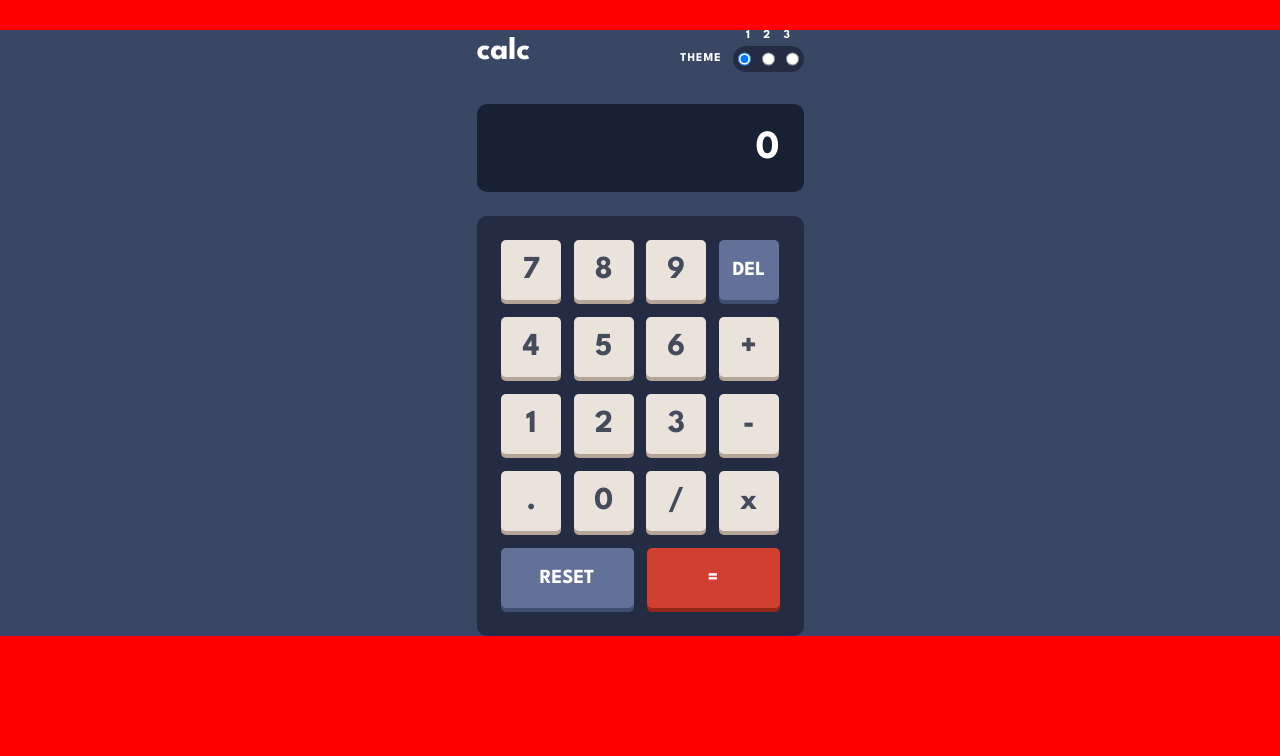
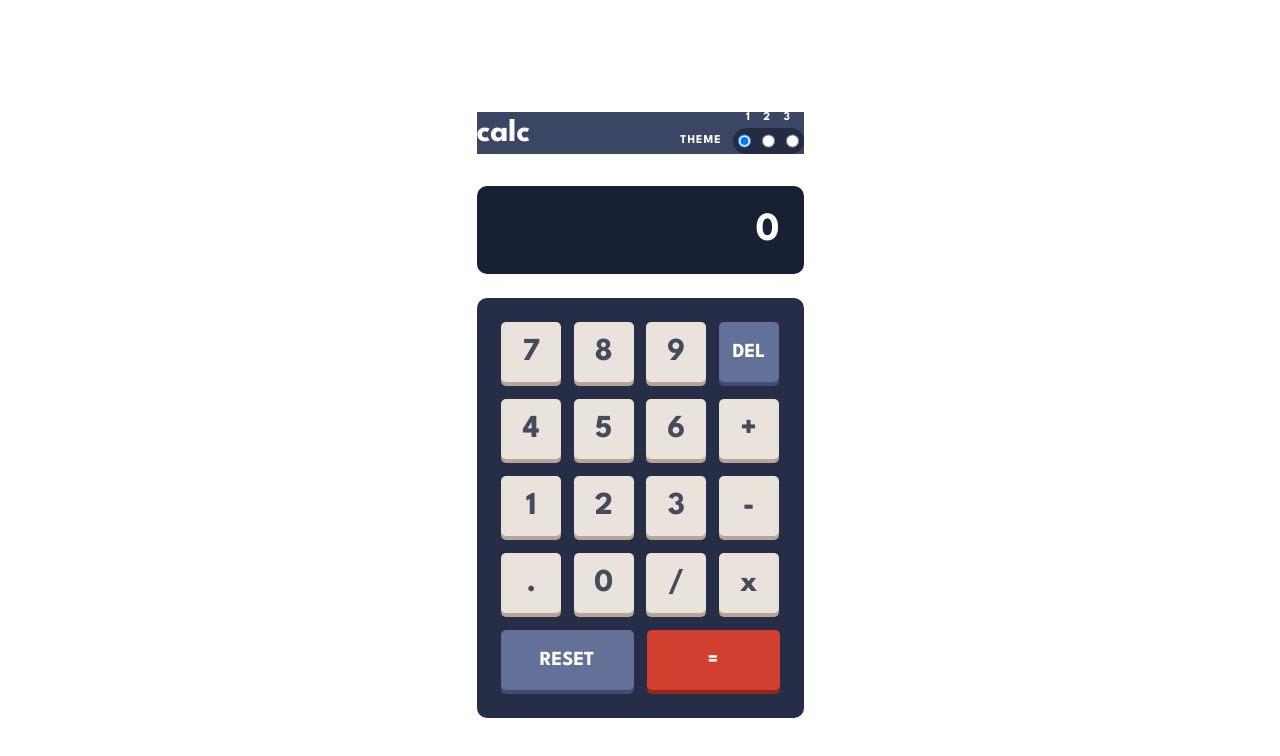
Before and after one commit to kashifawan981/calculator-app, a React (Create React App) app: page / in a window 1280 px wide. Shown: the top 756 px of the page. Built offline with nearby package versions, Linux system fonts and the light colour scheme.

Commit message:
:lipstick: keypad comp theme changing, calcbutton comp some buttons changes, some other dont, still working on that

```diff
--- /dev/null
+++ b/public/background-themes.css
@@ -0,0 +1,15 @@
+.theme1 {
+  background-color: var(--background-main-theme1);
+}
+
+.theme2 {
+  background-color: var(--background-main-theme2);
+}
+
+.theme3 {
+  background-color: var(--background-main-theme3);
+}
+
+#root {
+  margin: auto;
+}
--- a/public/index.html
+++ b/public/index.html
@@ -9,6 +9,7 @@
       name="description"
       content="Calculator APP - Frontend Mentor Challenge"
     />
+    <link rel="stylesheet" type="text/css" href="./background-themes.css">
 
     <!-- Google Fonts -->
     <link rel="preconnect" href="https://fonts.googleapis.com" />
--- a/src/App.js
+++ b/src/App.js
@@ -57,6 +57,7 @@ function App() {
         handleButtonClick={handleButtonClick}
         handleDelete={handleDelete}
         handleReset={handleReset}
+        theme={theme}
       />
     </div>
   );
--- a/src/App.module.css
+++ b/src/App.module.css
@@ -1,48 +1,53 @@
 :root {
   /* theme 1 */
-  --background-main-theme1: hsl(222, 26%, 31%);
+  --background-main-theme1: hsl(223, 26%, 31%);
   --background-toggle-keypad-theme1: hsl(223, 31%, 20%);
   --background-screen-theme1: hsl(224, 36%, 15%);
+  --background-keypad-theme1: hsl(224, 30%, 21%);
   --key-background1-theme1: hsl(225, 21%, 49%);
   --key-shadow1-theme1: hsl(224, 28%, 35%);
   --key-background2-theme1: hsl(6, 63%, 50%);
-  --key-shadow2-theme1:  hsl(6, 70%, 34%);
+  --key-shadow2-theme1: hsl(6, 70%, 34%);
   --key-background3-theme1: hsl(30, 25%, 89%);
   --key-shadow3-theme1: hsl(28, 16%, 65%);
   --text1-theme1: hsl(221, 14%, 31%);
   --text2-theme1: hsl(0, 0%, 100%);
+
   /* theme 2 */
   --background-main-theme2: hsl(0, 0%, 90%);
   --background-toggle-keypad-theme2: hsl(0, 5%, 81%);
   --background-screen-theme2: hsl(0, 0%, 93%);
+  --background-keypad-theme2: hsl(0, 5%, 81%);
   --key-background1-theme2: hsl(185, 42%, 37%);
   --key-shadow1-theme2: hsl(185, 58%, 25%);
   --key-background2-theme2: hsl(25, 98%, 40%);
   --key-shadow2-theme2: hsl(25, 99%, 27%);
-  --key-background2-theme2: hsl(45, 7%, 89%);
-  --key-shadow2-theme2:  hsl(35, 11%, 61%);
+  --key-background3-theme2: hsl(45, 7%, 89%);
+  --key-shadow3-theme2: hsl(35, 11%, 61%);
   --text1-theme2: hsl(60, 10%, 19%);
   --text2-theme2: hsl(0, 0%, 100%);
+
   /* theme 3 */
   --background-main-theme3: hsl(268, 75%, 9%);
   --background-toggle-keypad-theme3: hsl(268, 71%, 12%);
   --background-screen-theme3: hsl(268, 71%, 12%);
+  --background-keypad-theme3: hsl(268, 71%, 12%);
   --key-background1-theme3: hsl(281, 89%, 26%);
   --key-shadow1-theme3: hsl(285, 91%, 52%);
   --key-background2-theme3: hsl(176, 100%, 44%);
   --key-shadow2-theme3: hsl(177, 92%, 70%);
-  --key-background2-theme3: hsl(268, 47%, 21%);
-  --key-shadow2-theme3: hsl(290, 70%, 36%);
+  --key-background3-theme3: hsl(268, 47%, 21%);
+  --key-shadow3-theme3: hsl(290, 70%, 36%);
   --text1-theme3: hsl(52, 100%, 62%);
   --text2-theme3: hsl(198, 20%, 13%);
   --text3-theme3: hsl(0, 0%, 100%);
-
 }
 
 /* css reset */
 html {
   min-height: 100%;
-    background-color: red;
+  display: grid;
+  align-content: center;
 }
 
 *,
@@ -52,21 +57,16 @@ html {
   margin: 0;
   padding: 0;
   font-size: 62.5%; /* base font size to 10px, to facilitate using REM unit. 12px would be expressed as 1.2rem, 24px would be 2.4rem, and so on.*/
-    font-family: 'League Spartan', sans-serif;
+  font-family: "League Spartan", sans-serif;
 }
 
 ::-webkit-scrollbar {
   display: none;
 }
 
-  .theme1 {
-    background-color: var(--background-main-theme1);
+.page {
+  /* position: absolute; */
+  /* top: 50%; */
+  /* left: 50%; */
+  /* padding: auto; */
 }
-
-  .theme2 {
-    background-color: var(--background-main-theme2);
-  }
-
-  .theme3 {
-    background-color: var(--background-main-theme3);
-  }
--- a/src/components/CalcKeypad/CalcButton.jsx
+++ b/src/components/CalcKeypad/CalcButton.jsx
@@ -2,14 +2,14 @@ import style from "./CalcButton.module.css";
 
 import React from "react";
 
-export const CalcButton = ({ value, onClick }) => {
+export const CalcButton = ({ value, onClick, theme }) => {
   const specialButtons = ["DEL"];
   let buttonClass;
 
   if (value === "RESET") {
-    buttonClass = style.resetButton;
+    buttonClass = `${style.resetButton} ${style[theme + "-resetButton"]}`;
   } else if (value === "=") {
-    buttonClass = style.equalButton;
+    buttonClass = `${style.equalButton} ${style[theme + "-equalButton"]}`;
   } else if (specialButtons.includes(value)) {
     if (value === "DEL") {
       buttonClass = style.deleteButton;
--- a/src/components/CalcKeypad/CalcButton.module.css
+++ b/src/components/CalcKeypad/CalcButton.module.css
@@ -24,21 +24,81 @@
   height: 6rem;
   width: 13.3rem;
   font-size: 2rem;
-  background-color: var(--key-background1-theme1);
-  color: var(--text2-theme1);
+  /* background-color: var(--key-background1-theme1);
+  color: var(--text2-theme1); */
   border: unset;
   border-radius: 0.5rem;
-  box-shadow: 0 0.4rem 0 var(--key-shadow1-theme1);
+  /* box-shadow: 0 0.4rem 0 var(--key-shadow1-theme1); */
 }
 
 .equalButton {
   height: 6rem;
   width: 13.3rem;
   font-size: 2rem;
-  color: var(--text2-theme1);
-  background-color: var(--key-background2-theme1);
+  /* color: var(--text2-theme1);
+  background-color: var(--key-background2-theme1); */
   border: unset;
   border-radius: 0.5rem;
   box-shadow: 0.4rem;
+  /* box-shadow: 0 0.4rem 0 var(--key-shadow2-theme1); */
+}
+
+.theme1-resetButton {
+  background-color: var(--key-background1-theme1);
+  color: var(--text2-theme1);
+  box-shadow: 0 0.4rem 0 var(--key-shadow1-theme1);
+}
+.theme2-resetButton {
+  background-color: var(--key-background1-theme2);
+  color: var(--text2-theme2);
+  box-shadow: 0 0.4rem 0 var(--key-shadow1-theme2);
+}
+
+.theme3-resetButton {
+  background-color: var(--key-background1-theme3);
+  color: var(--text2-theme3);
+  box-shadow: 0 0.4rem 0 var(--key-shadow1-theme3);
+  color: var(--text3-theme3)
+}
+
+.theme1-equalButton {
+  background-color: var(--key-background2-theme1);
+  color: var(--text2-theme1);
   box-shadow: 0 0.4rem 0 var(--key-shadow2-theme1);
 }
+
+.theme2-equalButton {
+  background-color: var(--key-background2-theme2);
+  color: var(--text2-theme2);
+  box-shadow: 0 0.4rem 0 var(--key-shadow2-theme2);
+}
+
+.theme3-equalButton {
+  background-color: var(--key-background2-theme3);
+  color: var(--text2-theme3);
+  box-shadow: 0 0.4rem 0 var(--key-shadow2-theme3);
+}
+
+/* .theme1-deleteButton {
+  background-color: var(--key-background1-theme1);
+  color: var(--text2-theme1);
+  box-shadow: 0 0.4rem 0 var(--key-shadow1-theme1);
+}
+
+.theme2-deleteButton {
+  background-color: var(--key-background1-theme2);
+  color: var(--text2-theme2);
+  box-shadow: 0 0.4rem 0 var(--key-shadow1-theme2);
+}
+
+.theme3-deleteButton {
+  background-color: var(--key-background2-theme3);
+  color: var(--text2-theme3);
+  box-shadow: 0 0.4rem 0 var(--key-shadow2-theme3);
+} */
+
+/* .theme1-regButton {
+  background-color: var(--key-background2-theme3);
+  color: var(--text2-theme3);
+  box-shadow: 0 0.4rem 0 var(--key-shadow2-theme3);
+}  */
--- a/src/components/CalcKeypad/CalcKeypad.jsx
+++ b/src/components/CalcKeypad/CalcKeypad.jsx
@@ -7,6 +7,7 @@ export const CalcKeypad = ({
   handleButtonClick,
   handleDelete,
   handleReset,
+  theme
 }) => {
   const buttonValues = [
     "7",
@@ -28,7 +29,7 @@ export const CalcKeypad = ({
   ];
 
   return (
-    <div className={style.keypadContainer}>
+    <div className={`${style.keypadContainer} ${style[theme]}`}>
       <div className={style.buttonsContainer}>
         {buttonValues.map((value) => (
           <CalcButton
@@ -39,8 +40,8 @@ export const CalcKeypad = ({
         ))}
       </div>
       <div className={style.buttonsContainer2}>
-        <CalcButton value="RESET" onClick={handleReset} />
-        <CalcButton value="=" onClick={handleButtonClick} />
+        <CalcButton value="RESET" onClick={handleReset} theme={theme} />
+        <CalcButton value="=" onClick={handleButtonClick} theme={theme}/>
       </div>
     </div>
   );
--- a/src/components/CalcKeypad/CalcKeypad.module.css
+++ b/src/components/CalcKeypad/CalcKeypad.module.css
@@ -1,5 +1,4 @@
 .keypadContainer {
-  background-color: var(--background-toggle-keypad-theme1);
   width: 32.7rem;
   height: 42rem;
   margin: auto;
@@ -22,3 +21,15 @@
   display: grid;
   grid-template-columns: repeat(2, 1fr);
 }
+
+.theme1 {
+  background-color: var(--background-keypad-theme1);
+}
+
+.theme2 {
+  background-color: var(--background-keypad-theme2);
+}
+
+.theme3 {
+  background-color: var(--background-keypad-theme3);
+}
--- a/src/components/CalcScreen/CalcScreen.module.css
+++ b/src/components/CalcScreen/CalcScreen.module.css
@@ -1,5 +1,5 @@
 .screenContainer {
-  background-color: var(--background-screen-theme1);
+  /* background-color: var(--background-screen-theme1); */
   max-width: 32.7rem;
   min-height: 8.8rem;
   margin: auto;
--- a/src/components/CalcThemes/CalcThemes.jsx
+++ b/src/components/CalcThemes/CalcThemes.jsx
@@ -8,6 +8,11 @@ export function CalcThemes({ onThemeChange }) {
     const newTheme = event.target.value;
     setTheme(newTheme);
     onThemeChange(newTheme);
+    updateBodyClass(newTheme);
+  };
+
+  const updateBodyClass = (selectedTheme) => {
+    document.body.className = selectedTheme;
   };
 
   return (
```
Lines whose indentation alone changed are shown as unchanged.
